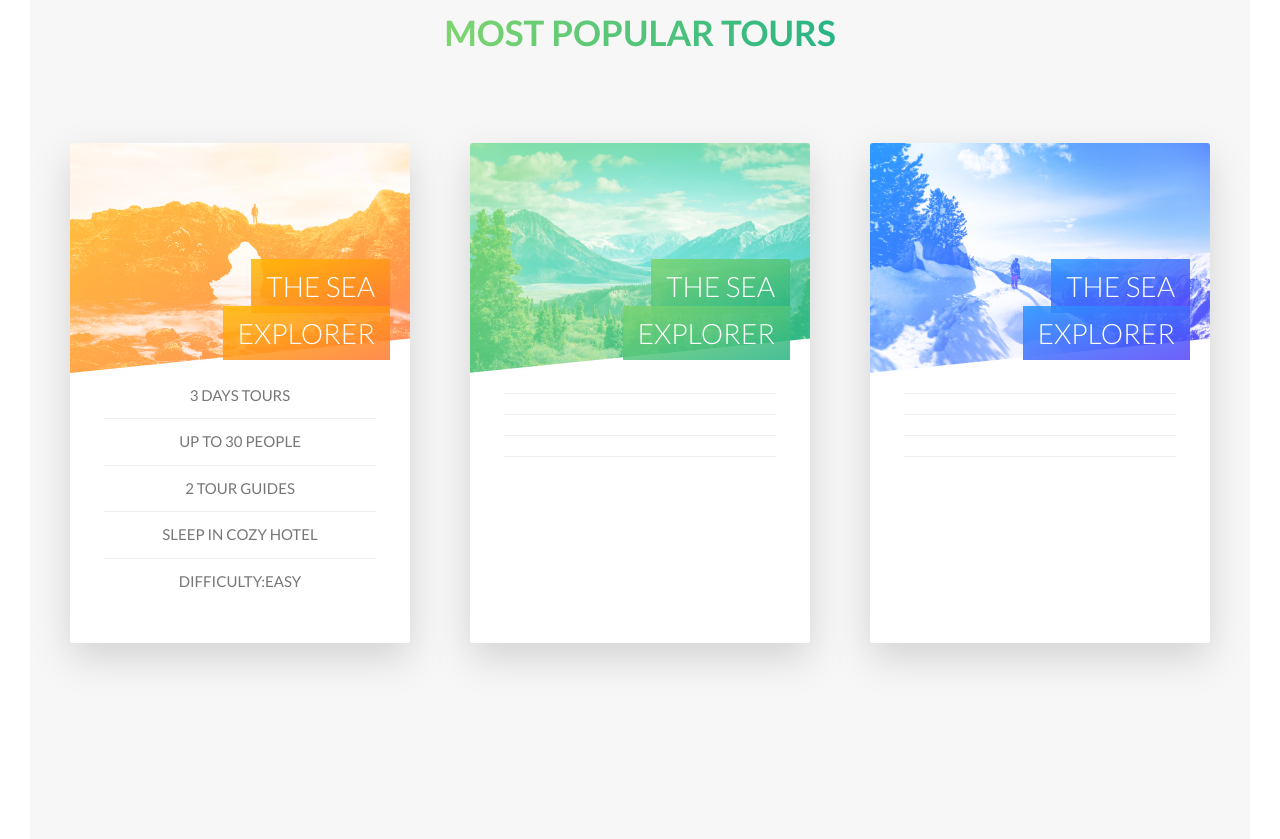
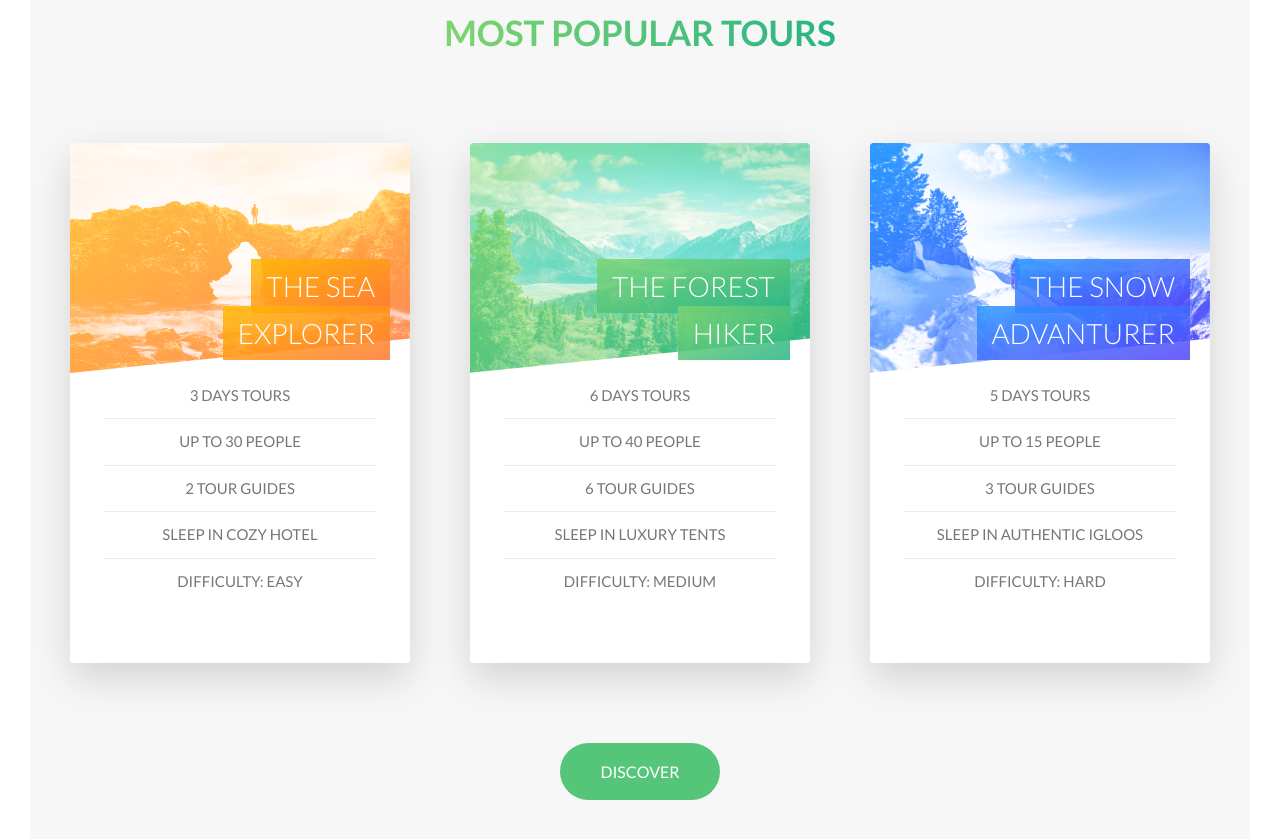
Before and after one commit to urikoffman/natours-project, a website: page index.html in a window 1280 px wide. Shown: the part 2410-3249 px from the top of the page. Drawn offline with Linux system fonts and the light colour scheme.

Commit message:
finishing cards section

```diff
--- a/index.html
+++ b/index.html
@@ -115,12 +115,18 @@
                   <li>up to 30 people</li>
                   <li>2 tour guides</li>
                   <li>sleep in cozy hotel</li>
-                  <li>difficulty:easy</li>
+                  <li>difficulty: easy</li>
                 </ul>
               </div>
             </div>
             <div class="card__side card__side--back card__side--back-1">
-              BACK
+              <div class="card__cta">
+                <div class="card__price-box">
+                  <p class="card__price-only">Only</p>
+                  <p class="card__price-value">$297</p>
+                </div>
+                <a href="#" class="btn btn--white">book now!</a>
+              </div>
             </div>
           </div>
         </div>
@@ -130,21 +136,27 @@
               <div class="card__picture card__picture-2">&nbsp;</div>
               <h4 class="card__heading">
                 <span class="card__heading-span card__heading-span--2"
-                  >the sea explorer</span
+                  >the forest hiker</span
                 >
               </h4>
               <div class="card__details">
                 <ul>
-                  <li></li>
-                  <li></li>
-                  <li></li>
-                  <li></li>
-                  <li></li>
+                  <li>6 days tours</li>
+                  <li>up to 40 people</li>
+                  <li>6 tour guides</li>
+                  <li>sleep in luxury tents</li>
+                  <li>difficulty: medium</li>
                 </ul>
               </div>
             </div>
             <div class="card__side card__side--back card__side--back-2">
-              BACK
+              <div class="card__cta">
+                <div class="card__price-box">
+                  <p class="card__price-only">Only</p>
+                  <p class="card__price-value">$497</p>
+                </div>
+                <a href="#" class="btn btn--white">book now!</a>
+              </div>
             </div>
           </div>
         </div>
@@ -154,24 +166,33 @@
               <div class="card__picture card__picture-3">&nbsp;</div>
               <h4 class="card__heading">
                 <span class="card__heading-span card__heading-span--3"
-                  >the sea explorer</span
+                  >the snow advanturer</span
                 >
               </h4>
               <div class="card__details">
                 <ul>
-                  <li></li>
-                  <li></li>
-                  <li></li>
-                  <li></li>
-                  <li></li>
+                  <li>5 days tours</li>
+                  <li>up to 15 people</li>
+                  <li>3 tour guides</li>
+                  <li>sleep in authentic igloos</li>
+                  <li>difficulty: hard</li>
                 </ul>
               </div>
             </div>
             <div class="card__side card__side--back card__side--back-3">
-              BACK
+              <div class="card__cta">
+                <div class="card__price-box">
+                  <p class="card__price-only">Only</p>
+                  <p class="card__price-value">$897</p>
+                </div>
+                <a href="#" class="btn btn--white">book now!</a>
+              </div>
             </div>
           </div>
         </div>
+      </div>
+      <div class="u-center-text u-margin-botton-xl">
+        <a href="#" class="btn btn--green">Discover</a>
       </div>
     </section>
     <!-- <section class="grid-test">
--- a/sass/base/_utilities.scss
+++ b/sass/base/_utilities.scss
@@ -13,3 +13,11 @@
 .u-margin-bottom-sm {
     margin-bottom: 1.5rem;
 }
+
+.u-margin-top-lg {
+    margin-top: 8rem;
+}
+
+.u-margin-top-xl {
+    margin-top: 10rem;
+}
--- a/sass/components/_card.scss
+++ b/sass/components/_card.scss
@@ -2,9 +2,9 @@
     perspective: 1500rem;
     -webkit-perspective: 1500rem;
     position: relative;
-    height: 50rem;
+    height: 52rem;
     &__side {
-        height: 50rem;
+        height: 52rem;
         transition: all 0.75s ease;
         text-transform: uppercase;
         position: absolute;
@@ -44,6 +44,8 @@
         background-blend-mode: screen;
         -webkit-clip-path: polygon(0 0, 100% 0, 100% 85%, 0 100%);
         clip-path: polygon(0 0, 100% 0, 100% 85%, 0 100%);
+        border-top-left-radius: 3px;
+        border-top-right-radius: 3px;
         &-1 {
             background-image: linear-gradient( to right bottom, $color-secondary-light, $color-secondary-dark), url(./../../img/nat-5.jpg);
         }
@@ -94,4 +96,25 @@
             }
         }
     }
+    /* BACK SIDE STYLING */
+    &__cta {
+        position: absolute;
+        top: 50%;
+        left: 50%;
+        transform: translate(-50%, -50%);
+        width: 90%;
+        text-align: center;
+    }
+    &__price-box {
+        margin-bottom: 8rem;
+        color: $color-white;
+    }
+    &__price-only {
+        font-size: 1.4rem;
+        text-transform: uppercase;
+    }
+    &__price-value {
+        font-size: 6rem;
+        font-weight: 100;
+    }
 }
--- a/sass/pages/_home.scss
+++ b/sass/pages/_home.scss
@@ -17,6 +17,6 @@
 
 .section-tours {
     background-color: $color-grey-light-1;
-    padding: 25rem 0 50rem 0;
+    padding: 25rem 0 15rem 0;
     margin-top: -10rem;
 }
```
Also changed, not shown: css/style.css.
